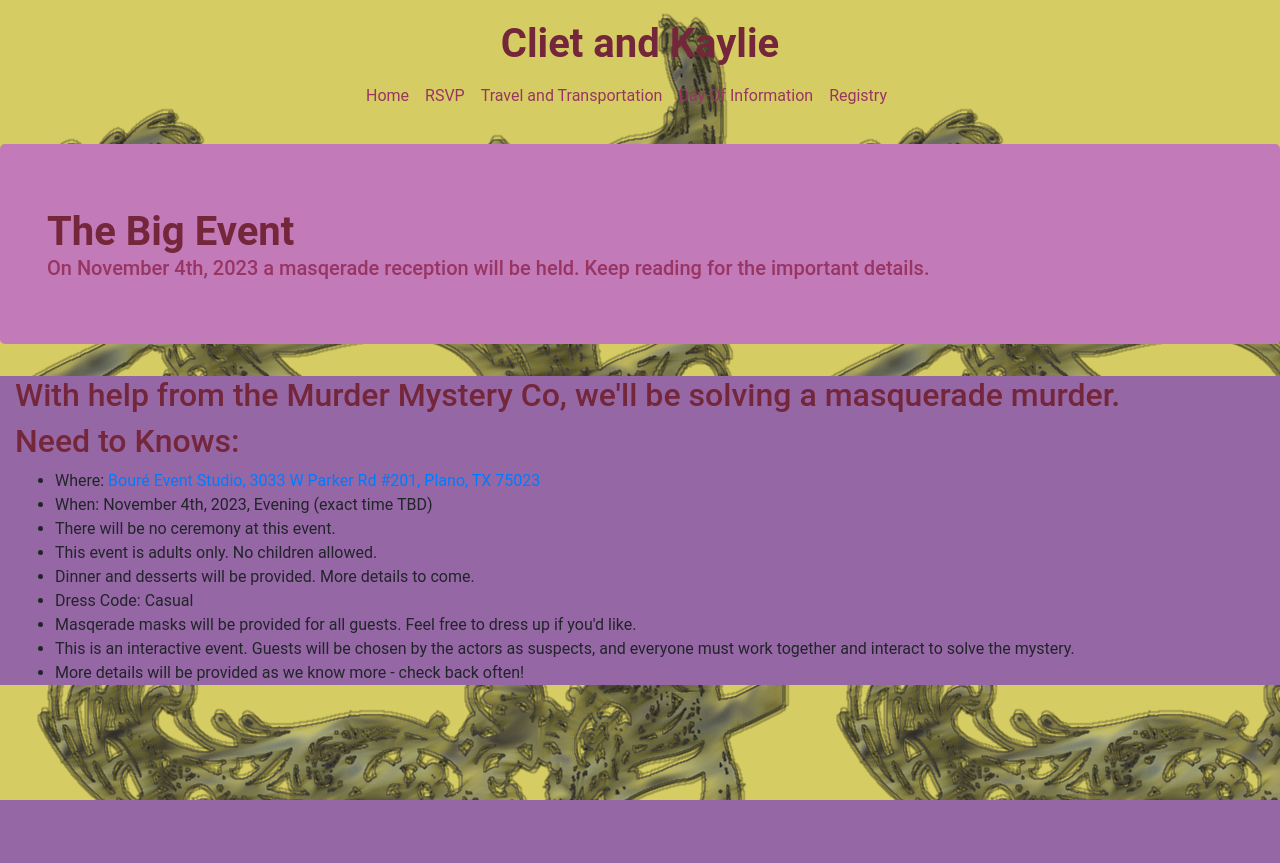
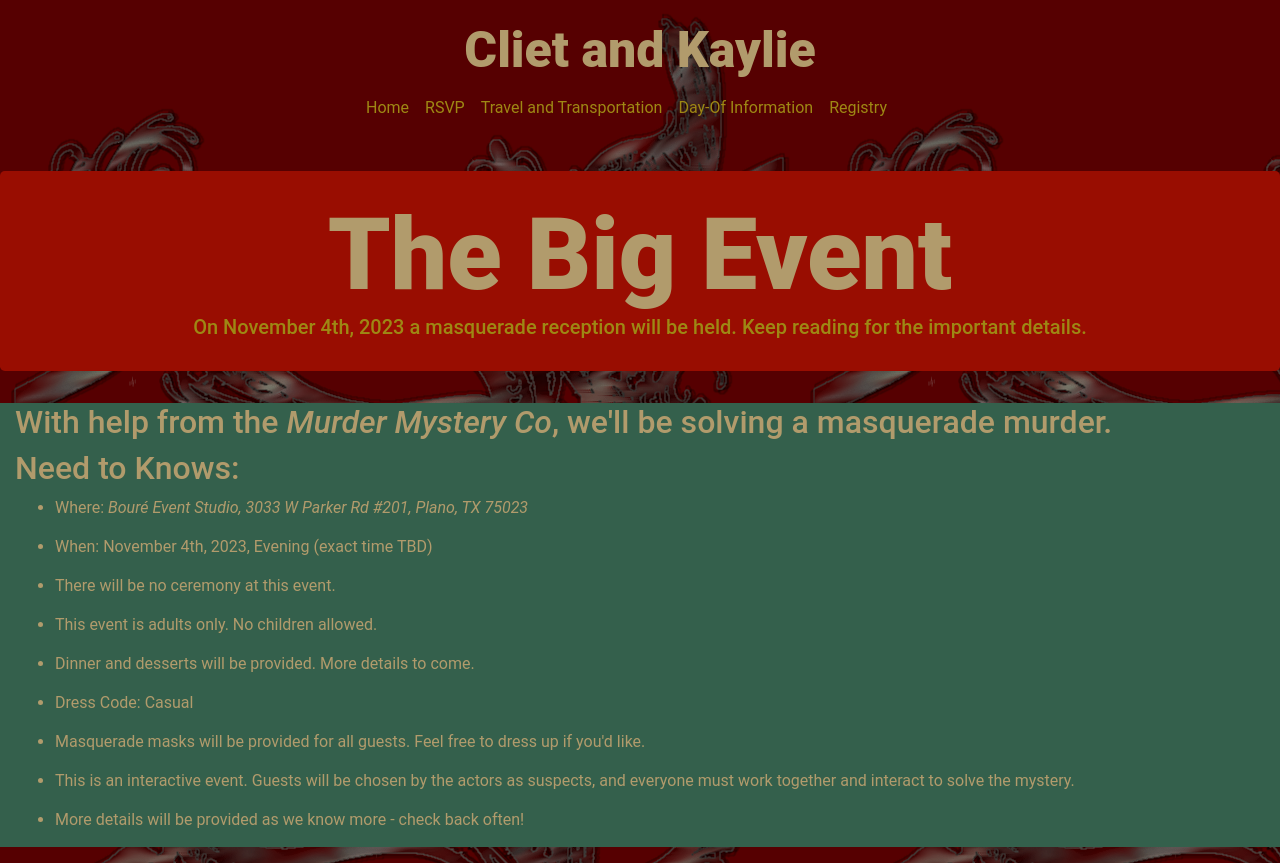
Before and after one commit to zarzarbinks0702/kaylie-and-cliet-get-married, a Flask app: page /schedule in a window 1280 px wide. Before the commit the page ends 800 px from the top, so only its background shows below. Run offline with Flask 2, Linux system fonts and the light colour scheme; some libraries are stand-ins or nearby versions.

Commit message:
fix spellings, colors

```diff
--- a/static/style.css
+++ b/static/style.css
@@ -1,6 +1,6 @@
 body {
   font-family: Roboto, sans-serif;
-  background-color: #d6cc64;
+  background-color: #560001;
   background-image: url("images/mask.png");
 }
 
@@ -10,65 +10,74 @@ header {
 }
 
 header h1 {
-  text-align: left;
+  text-align: center;
+  font-size: 50px;
 }
 
 header .row{
   display: flex;
   align-items: center;
-  justify-content: flex-start;
 }
 
 h1 {
-  font-weight: 700;
+  font-weight: 900;
   margin: 0;
-  color: #74263a;
+  color: #b19b6c;
+  font-size: 100px;
 }
 
 h3 {
-  color: #74263a;
+  color: #b19b6c;
 }
 
 h2 {
-  color: #74263a;
+  color: #b19b6c;
+}
+
+p, li {
+  color: #b19b6c;
+  padding-bottom: 15px;
 }
 
 .nav {
   display: flex;
   list-style-type: none;
-  justify-content: center;
   flex-wrap: wrap;
+  text-align: center;
   padding: 0 17em;
 }
 
 .nav a {
   margin: auto;
-  color: #983562;
+  color: #9e8814;
 }
 
 .jumbotron {
-  display: block;
-  align-items: center;
-  background-color: #c37ab9;
+  display: flex;
+  text-align: center;
+  background-color: #990d01;
   background-size: cover;
   color: #ffffff;
   height: 200px;
+  align-content: center;
+  justify-items:center;
+  align-items:center;
 }
 
 .jumbotron h5 {
-  color: #983562;
+  color: #9e8814;
 }
 
 .btn.btn-primary {
   border-radius: 2px;
   border: 0px;
-  color: #c37ab9;
+  color: #990d01;
   background-color: #ffffff;
 }
 
 .btn.btn-primary:hover {
   color: #ffffff;
-  background-color: #c37ab9;
+  background-color: #990d01;
 }
 
 .RSVP-form {
@@ -77,8 +86,8 @@ h2 {
   left: 50%;
   margin: 5px;
   padding: 20px;
-  background-color: #9567a5;
-  color: #74263a;
+  background-color: #34604c;
+  color: #b19b6c;
   font-weight: bold;
 }
 
@@ -90,8 +99,8 @@ h2 {
   top: 50%;
   margin: 5px;
   padding: 20px;
-  background-color: #9567a5;
-  color: #74263a;
+  background-color: #34604c;
+  color: #b19b6c;
   font-weight: bold;
 }
 
@@ -103,8 +112,8 @@ h2 {
   top: 125%;
   margin: 5px;
   padding: 20px;
-  background-color: #9567a5;
-  color: #74263a;
+  background-color: #34604c;
+  color: #b19b6c;
   font-weight: bold;
 }
 
@@ -114,7 +123,7 @@ h2 {
 }
 
 .map li, .map a {
-  color: #74263a;
+  color: #b19b6c;
 }
 
 .hidden {
@@ -137,7 +146,7 @@ h2 {
   left: 50%;
   top: 50%;
   transform: translate(-50%, -50%);
-  background-color: #9567a5;
+  background-color: #34604c;
 }
 
 .logo {
@@ -154,7 +163,7 @@ h2 {
 .registries a {
   font-size: 30px;
   font-weight: bolder;
-  color: #74263a;
+  color: #b19b6c;
 }
 
 #masquerade {
@@ -169,11 +178,11 @@ h2 {
 
 .about-us,
 .murder-info {
-  background-color: #9567a5;
+  background-color: #34604c;
 }
 
 #registry-placeholder {
-  background-color: #9567a5;
+  background-color: #34604c;
 }
 
 .carousel-item {
@@ -201,3 +210,8 @@ header {
   display: flex;
   max-height: 600px;
 }
+
+.inline-link {
+  color: #b19b6c;
+  font-style: italic;
+}
--- a/templates/index.html
+++ b/templates/index.html
@@ -12,7 +12,7 @@
   <body>
     <header class="container">
       <div class="row">
-        <h1 class="col-sm-12"><center>Cliet and Kaylie</center></h1>
+        <h1 class="col-sm-12">Cliet and Kaylie</h1>
       </div>
       <div class="row">
         <nav class="navbar navbar-expand-md">
--- a/templates/registry.html
+++ b/templates/registry.html
@@ -9,7 +9,7 @@
   <body>
     <header class="container">
       <div class="row">
-        <h1 class="col-sm-12"><center>Cliet and Kaylie</center></h1>
+        <h1 class="col-sm-12">Cliet and Kaylie</h1>
       </div>
       <div class="row">
         <nav class="navbar navbar-expand-md">
--- a/templates/rsvp.html
+++ b/templates/rsvp.html
@@ -9,7 +9,7 @@
   <body>
     <header class="container">
       <div class="row">
-        <h1 class="col-sm-12"><center>Cliet and Kaylie</center></h1>
+        <h1 class="col-sm-12">Cliet and Kaylie</h1>
       </div>
       <div class="row">
         <nav class="navbar navbar-expand-md">
--- a/templates/schedule.html
+++ b/templates/schedule.html
@@ -9,7 +9,7 @@
   <body>
     <header class="container">
       <div class="row">
-        <h1 class="col-sm-12"><center>Cliet and Kaylie</center></h1>
+        <h1 class="col-sm-12">Cliet and Kaylie</h1>
       </div>
       <div class="row">
         <nav class="navbar navbar-expand-md">
@@ -27,20 +27,20 @@
       <div class="jumbotron">
         <div class="col-sm-12">
           <h1>The Big Event</h1>
-          <h5>On November 4th, 2023 a masqerade reception will be held. Keep reading for the important details.</h5>
+          <h5>On November 4th, 2023 a masquerade reception will be held. Keep reading for the important details.</h5>
         </div>
       </div>
       <div class="col-sm-12 murder-info">
-        <h2>With help from the Murder Mystery Co, we'll be solving a masquerade murder.</h2>
+        <h2>With help from the <a class="inline-link" href="https://www.murdermysteryco.com/">Murder Mystery Co</a>, we'll be solving a masquerade murder.</h2>
         <h2>Need to Knows:</h2>
         <ul>
-          <li>Where: <a href="https://www.google.com/maps/place/Bour%C3%A9+Event+Studio/@33.042512,-96.7539844,17z/data=!3m1!4b1!4m5!3m4!1s0x8d1dd8fd0b091997:0xd1e10494d22494d2!8m2!3d33.042512!4d-96.7517957">Bouré Event Studio, 3033 W Parker Rd #201, Plano, TX 75023</a></li>
+          <li>Where: <a class="inline-link" href="https://www.google.com/maps/place/Bour%C3%A9+Event+Studio/@33.042512,-96.7539844,17z/data=!3m1!4b1!4m5!3m4!1s0x8d1dd8fd0b091997:0xd1e10494d22494d2!8m2!3d33.042512!4d-96.7517957">Bouré Event Studio, 3033 W Parker Rd #201, Plano, TX 75023</a></li>
           <li>When: November 4th, 2023, Evening (exact time TBD)</li>
           <li>There will be no ceremony at this event.</li>
           <li>This event is adults only. No children allowed.</li>
           <li>Dinner and desserts will be provided. More details to come.</li>
           <li>Dress Code: Casual</li>
-          <li>Masqerade masks will be provided for all guests. Feel free to dress up if you'd like.</li>
+          <li>Masquerade masks will be provided for all guests. Feel free to dress up if you'd like.</li>
           <li>This is an interactive event. Guests will be chosen by the actors as suspects, and everyone must work together and interact to solve the mystery.</li>
           <li>More details will be provided as we know more - check back often!</li>
         </ul>
--- a/templates/travel.html
+++ b/templates/travel.html
@@ -9,7 +9,7 @@
   <body>
     <header class="container">
       <div class="row">
-        <h1 class="col-sm-12"><center>Cliet and Kaylie</center></h1>
+        <h1 class="col-sm-12">Cliet and Kaylie</h1>
       </div>
       <div class="row">
         <nav class="navbar navbar-expand-md">
@@ -24,8 +24,8 @@
       </div>
     </header>
     <div class="jumbotron">
-      <h1>Our venue is Bouré Event Studio, located in Plano, TX.</h1>
-      <h5>If you're coming from out of town, check out some hotels in the area. We don't have room blocks at any hotels, and you don't have to stay at these hotels. There are lots of hotels in the area, and this is just a list of some closer hotels in various price ranges to start your search.</h5>
+        <h2>Our venue is Bouré Event Studio, located in Plano, TX.</h2>
+        <h5>If you're coming from out of town, check out some hotels in the area. We don't have room blocks at any hotels, and you don't have to stay at these hotels. There are lots of hotels in the area, and this is just a list of some closer hotels in various price ranges to start your search.</h5>
     </div>
     <div class="map col-sm-12" id="hotel_map">
       <h1>Hotels Near The Venue</h1>
```
